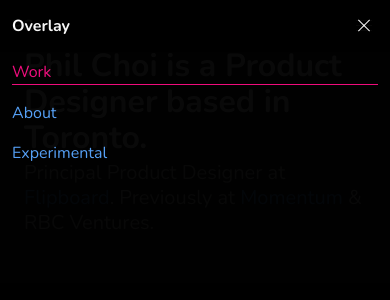
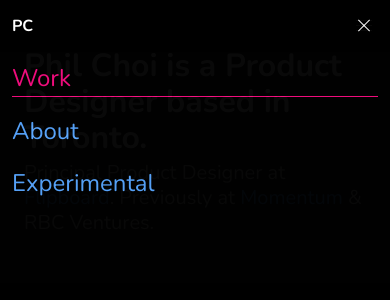
Before and after one commit to pchae/nuxt3-app, a Nuxt app: page / in a window 390 px wide. Both pictures are taken after a click on the button "menu". Shown: the top 300 px of the page. Built offline with nearby package versions, Linux system fonts and the light colour scheme.

Commit message:
Remove extra divs and data-target

```diff
--- a/components/Nav.vue
+++ b/components/Nav.vue
@@ -6,7 +6,7 @@
           <h2 class=""><strong>PC</strong></h2>
         </NuxtLink>
 
-        <a role="button" class="navbar-burger" aria-label="menu" aria-expanded="false" data-target="navbarBasicExample" @click="toggleAction">
+        <a role="button" class="navbar-burger" aria-label="menu" aria-expanded="false" @click="toggleAction">
           <span aria-hidden="true"></span>
           <span aria-hidden="true"></span>
           <span aria-hidden="true"></span>
@@ -29,62 +29,56 @@
   </div>
 
   <div v-show="toggle" id="menuOverlay" class="overlay">
-        <div id="header" class="">
     <div class="navbar is-black">
       <div class="navbar-brand">
         <NuxtLink to="/" class="navbar-item">
-                <h2 class=""><strong>Overlay</strong></h2>
+          <h2 class=""><strong>PC</strong></h2>
         </NuxtLink>
 
-              <a role="button" class="navbar-burger is-active" aria-label="menu" aria-expanded="true" data-target="navbarBasicExample" @click="toggleAction">
+        <a role="button" class="navbar-burger is-active" aria-label="menu" aria-expanded="true" @click="toggleAction">
           <span aria-hidden="true"></span>
           <span aria-hidden="true"></span>
           <span aria-hidden="true"></span>
         </a>
       </div>
     </div>
-        </div>
 
-        <div id="nav" class="container" @click="toggleAction">
     <div class="columns is-vcentered">
       <div class="column">
         <div class="navbar-item">
           <NuxtLink to="/" active-class="active">
-                  <h2>Work</h2>
+            <h2 class="is-size-3-tablet is-size-4-mobile">Work</h2>
           </NuxtLink>
         </div>
 
         <div class="navbar-item">
           <NuxtLink to="/about" active-class="active">
-                  <h2>About</h2>
+            <h2 class="is-size-3-tablet is-size-4-mobile">About</h2>
           </NuxtLink>
         </div>
 
         <div class="navbar-item">
           <NuxtLink to="/about" active-class="active">
-                  <h2>Experimental</h2>
+            <h2 class="is-size-3-tablet is-size-4-mobile">Experimental</h2>
           </NuxtLink>
         </div>
       </div>
-
-
     </div>
 
-        </div>
   </div>
 </template>
 
 <script>
 export default {
 
-data: function() {
+  data: function () {
     return {
       toggle: false,
     };
   },
 
   methods: {
-  toggleAction: function() {
+    toggleAction: function () {
       this.toggle = !this.toggle;
       if (this.toggle) {
         this.scrollTop = document.documentElement.scrollTop
@@ -101,7 +95,6 @@ methods: {
 </script>
 
 <style lang="scss" scoped>
-
 @import '~/assets/styles/_variables.scss';
 
 .navbar-item {
@@ -114,12 +107,13 @@ methods: {
   top: 0;
   height: 100%;
   width: 100%;
-  background-color: #000;
+  background-color: $black;
   overflow: visible;
   opacity: 0.96;
   z-index: 1000;
 }
-.active > h2 {
+
+.active>h2 {
   color: #f80c80;
   border-bottom: 1px solid;
 }
```
Lines whose indentation alone changed are shown as unchanged.
